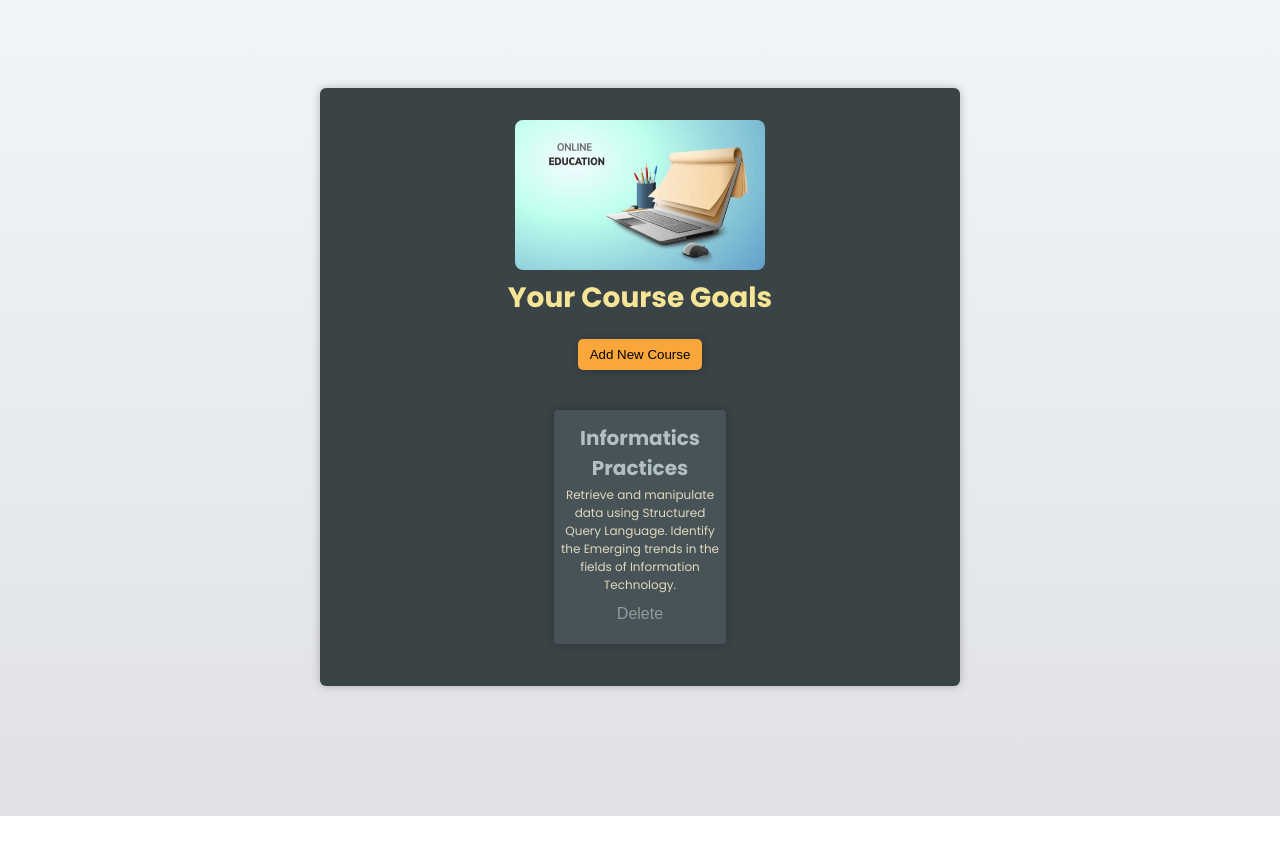
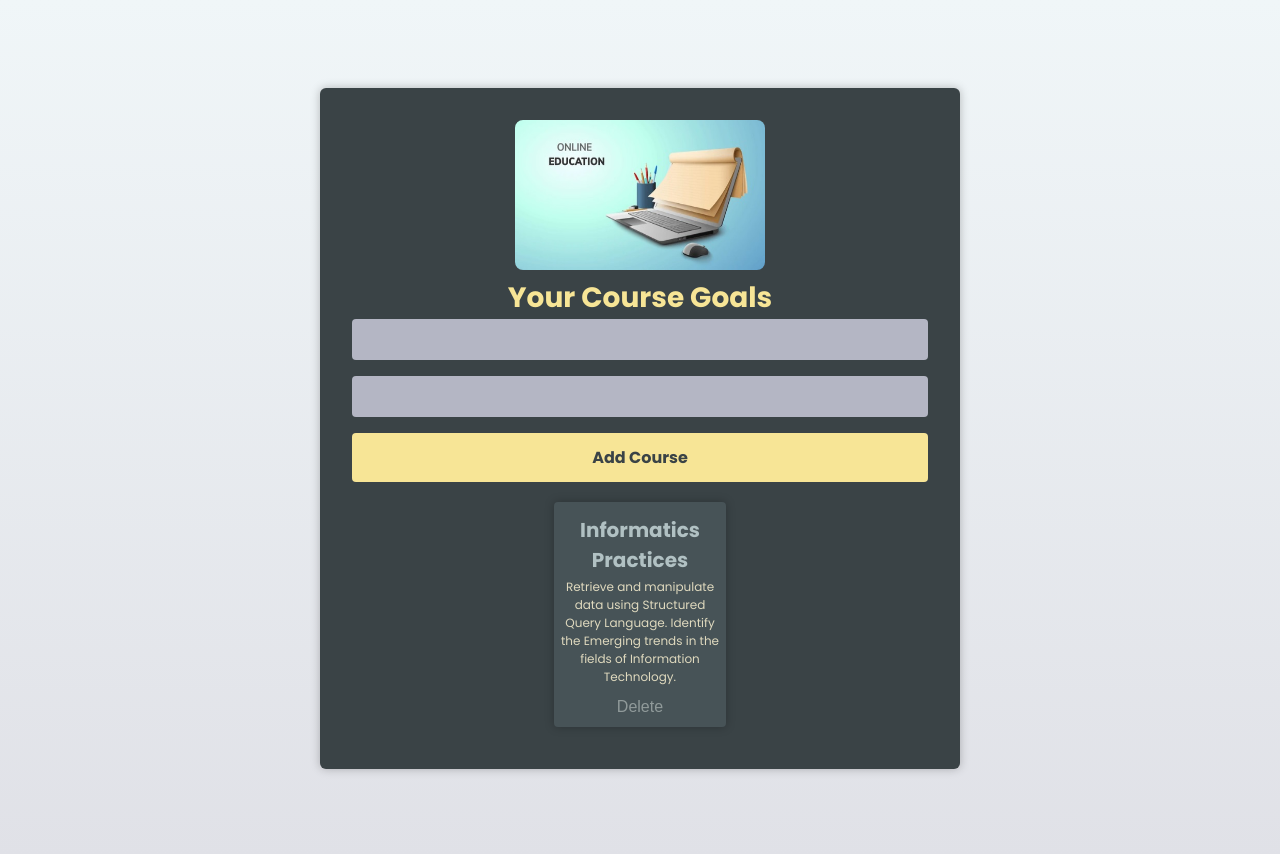
Before and after one commit to Lika-M/goal-widget, a React (Vite) app: page / in a window 1280 px wide. Shown: the top 854 px of the page. Before the commit the page ends 816 px from the top, so only its background shows below. Built offline with nearby package versions, Linux system fonts and the light colour scheme.

Commit message:
Added an AddForm component to dynamically populate the list of courses.

```diff
--- a/src/App.tsx
+++ b/src/App.tsx
@@ -1,7 +1,8 @@
 import { useState } from 'react';
 
-import CourseList from './components/CourseList.tsx'
 import Header from './components/Header.tsx';
+import AddForm from './components/AddForm.tsx';
+import CourseList from './components/CourseList.tsx';
 
 import img from './assets/training.jpg';
 import './App.css';
@@ -16,13 +17,14 @@ function App() {
 
   const [courses, setCourses] = useState<Course[]>([]);
 
-  function handleAddCourse() {
+  function handleAddCourse({ title, summary }: { title: string, summary: string }) {
 
     const newCourse: Course = {
-      title: 'Informatics Practices',
-      description: 'Retrieve and manipulate data using Structured Query Language. Identify the Emerging trends in the fields of Information Technology.',
+      title: title,
+      description: summary,
       id: Math.floor(Math.random() * 100)
     }
+
     setCourses(state => {
       return [...state, newCourse]
     });
@@ -35,12 +37,12 @@ function App() {
   }
 
   return (
-    <main>
+    <main className='fallback'>
       <Header image={{ src: img, alt: "Course Image" }}>
         <h1>Your Course Goals</h1>
       </Header>
-      <button onClick={handleAddCourse}>Add New Course</button>
-      <CourseList courses={courses} onDelete={handleDelete}/>
+      <AddForm addCourse={handleAddCourse} />
+      <CourseList courses={courses} onDelete={handleDelete} />
     </main>
   );
 }
--- /dev/null
+++ b/src/components/AddForm.tsx
@@ -0,0 +1,39 @@
+import { FormEvent } from "react";
+
+type AddFormProps = {
+    addCourse: ({ title, summary }: { title: string, summary: string }) => void;
+}
+
+type EnteredData = {
+   title: string;
+   summary: string ;
+}
+export default function AddForm({ addCourse }: AddFormProps) {
+
+    function handleSubmit(event: FormEvent<HTMLFormElement>) {
+        event.preventDefault();
+
+        const formData = new FormData(event.currentTarget);
+
+        const enteredData: EnteredData = {
+            title: formData.get("title") as string,
+            summary: formData.get("summary") as string
+        };
+        console.log(enteredData);
+
+        event.currentTarget.reset();
+        addCourse(enteredData);
+    }
+
+    return (
+        <form onSubmit={handleSubmit}>
+            <label htmlFor="title"></label>
+            <input id="title" type="text" name="title" />
+
+            <label htmlFor="summary"></label>
+            <input id="summary" type="text" name="summary" />
+
+            <button>Add Course</button>
+        </form>
+    );
+}
--- a/src/components/CourseList.tsx
+++ b/src/components/CourseList.tsx
@@ -16,7 +16,7 @@ const CourseList: FC<CorseListProps> = ({ courses, onDelete }) => {
                 <article>
                     <h2>Informatics Practices</h2>
                     <p>Retrieve and manipulate data using Structured Query Language. Identify the Emerging trends in the fields of Information Technology.</p>
-                    <button onClick={() => onDelete(0)}>Delete</button>
+                    <button onClick={(e) => (e.target as HTMLElement).parentElement!.parentElement!.style.display = 'none' }>Delete</button>
                 </article>
             </li>
             {courses.map(c =>
--- a/src/index.css
+++ b/src/index.css
@@ -11,6 +11,11 @@ html {
 body {
   min-height: 100vh;
   background: linear-gradient(#f0f6f8, #e0e1e7);
+}
+
+.fallback {
+  text-align: center;
+  color: #acd1ce;
 }
 
 main {
@@ -36,16 +41,6 @@ header h1 {
   color: #f7e596;
 }
 
-button {
-  margin: 20px 0;
-  padding: 8px 12px;
-  background-color: #f9a73b;
-  border-radius: 5px;
-  border: none;
-  box-shadow: 1px 1px 10px rgba(0, 0, 0, 0.25);
-  cursor: pointer;
-}
-
 ul {
   list-style: none;
   margin: 10px auto 0 auto;
@@ -56,8 +51,11 @@ ul {
   gap: 3%;
 }
 
-article{
+article {
+  height: 225px;
   padding: .8rem 0;
+  position: relative;
+  overflow: hidden;
 }
 
 li {
@@ -79,19 +77,60 @@ li p {
   margin: 3px;
   font-size: 0.75rem;
   color: #dfd9be;
+
+  text-overflow: ellipsis;
 }
 
 li button {
   font-size: 1rem;
   margin: 0;
   background: transparent;
-  box-shadow: unset;
+  border: none;
   color: #909a9a;
   cursor: pointer;
+  position: absolute;
+  transform: translate(-50%, -50%);
+  left: 50%;
+  bottom: 0;
 }
 
 li button:hover {
   color: #f9a73b;
+}
+
+label {
+  display: block;
+  font-size: 0.85rem;
+  font-weight: bold;
+  text-transform: uppercase;
+  color: #dfd9be;
+}
+
+input {
+  font: inherit;
+  width: 100%;
+  padding: 0.5rem;
+  background-color: #b4b6c4;
+  border: none;
+  border-radius: 4px;
+  margin-bottom: 1rem;
+}
+
+form button {
+  display: block;
+  width: 100%;
+  padding: 0.75rem;
+  background-color: #f7e596;
+  border: none;
+  border-radius: 4px;
+  font: inherit;
+  font-weight: bold;
+  color: #3a4346;
+  cursor: pointer;
+}
+
+form button:hover {
+  background-color: #f9e175;
 }
 
 
```
